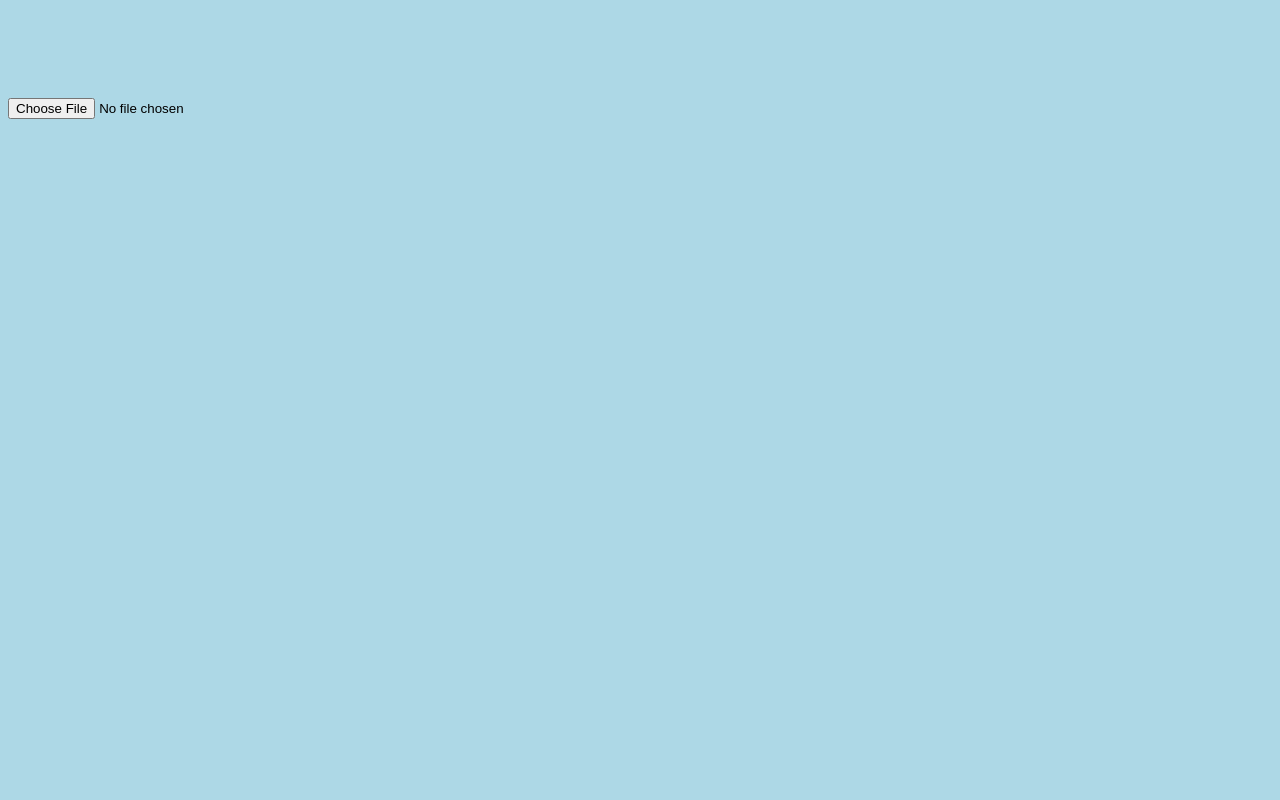
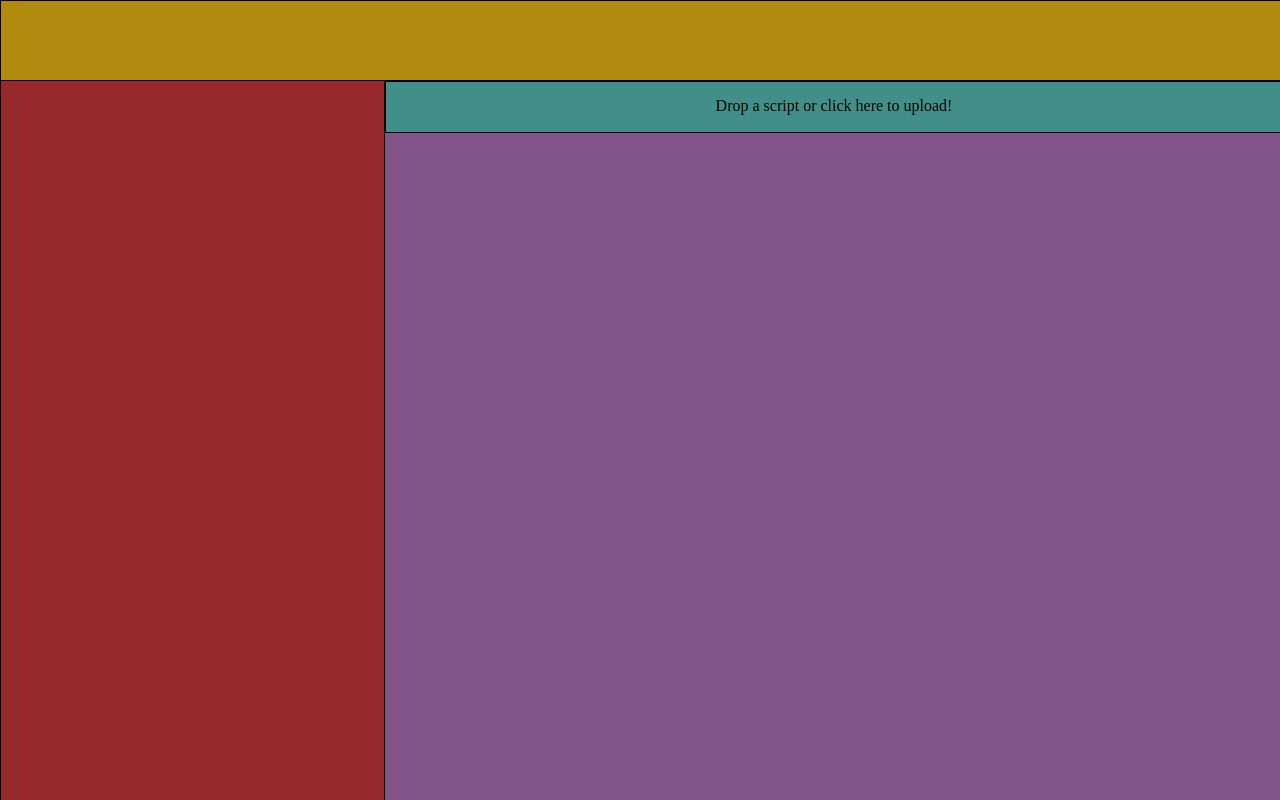
Before and after one commit to gkigundu/Lambda-Machine, a plain HTML site: page alpha/index.html in a window 1280 px wide. Drawn offline with Linux system fonts and the light colour scheme.

Commit message:
update html

```diff
--- a/alpha/index.html
+++ b/alpha/index.html
@@ -42,8 +42,19 @@
 </head>
 
 <body>
-	<br/><br/><br/><br/><br/>
-	<input type="file" id="fileNameInput"><br>
+	<div class="r1">
+	</div>
+	<div class="r2">
+		<div class="r2c1">
+		</div>
+		<div class="r2c2">
+			<div class="fileInputButtonDiv">
+				<p style="position: absolute; top: 0px; width: 100%; padding: 0px;text-align: center;" >Drop a script or click here to upload!</p>
+				<input type="file" id="fileNameInput" class="fileInputButton">
+			</div>
+		</div>
+	</div>
+
 	<script> init();	</script>
 </body>
 
--- a/alpha/style.css
+++ b/alpha/style.css
@@ -1,3 +1,64 @@
 body {
-    background-color: lightblue;
+  margin: 0;
+  padding: 0;
 }
+div{
+  border-style: solid;
+  border-width: 1px;
+  margin: 0;
+  padding: 0px;
+}
+/* Upload Button */
+.fileInputButton{
+  width: 100%;
+  height: 100%;
+  overflow: hidden;
+  opacity: 0;
+}
+.fileInputButtonDiv{
+  background-color: #428F89;
+  margin-left:auto;
+  margin-right:auto;
+  width: 100%;
+  height: 50px;
+}
+.unselectable {
+    -webkit-touch-callout: none;
+    -webkit-user-select: none;
+    -khtml-user-select: none;
+    -moz-user-select: none;
+    -ms-user-select: none;
+    user-select: none;
+}
+/* Main Divs */
+.r1{ /*title bar*/
+  background-color: #B08B0D;
+  position: fixed;
+  top: 0px;
+  left: 0px;
+  height: 10vh;
+  width:  100%;
+}
+.r2{ /*container for hierarcy and main container*/
+  position: fixed;
+  top: 10vh;
+  left: 0px;
+  height: 90vh;
+  width:  100%;
+}
+.r2c1{ /*hierarcy*/
+  background-color: #97282C;
+  position: fixed;
+  top: 10vh;
+  left: 0px;
+  height: 100%;
+  width:  30vw;
+}
+.r2c2{ /*main container*/
+  background-color: #805489;
+  position: fixed;
+  top: 10vh;
+  left: 30vw;
+  height: 100%;
+  width:  70vw;
+}
```
